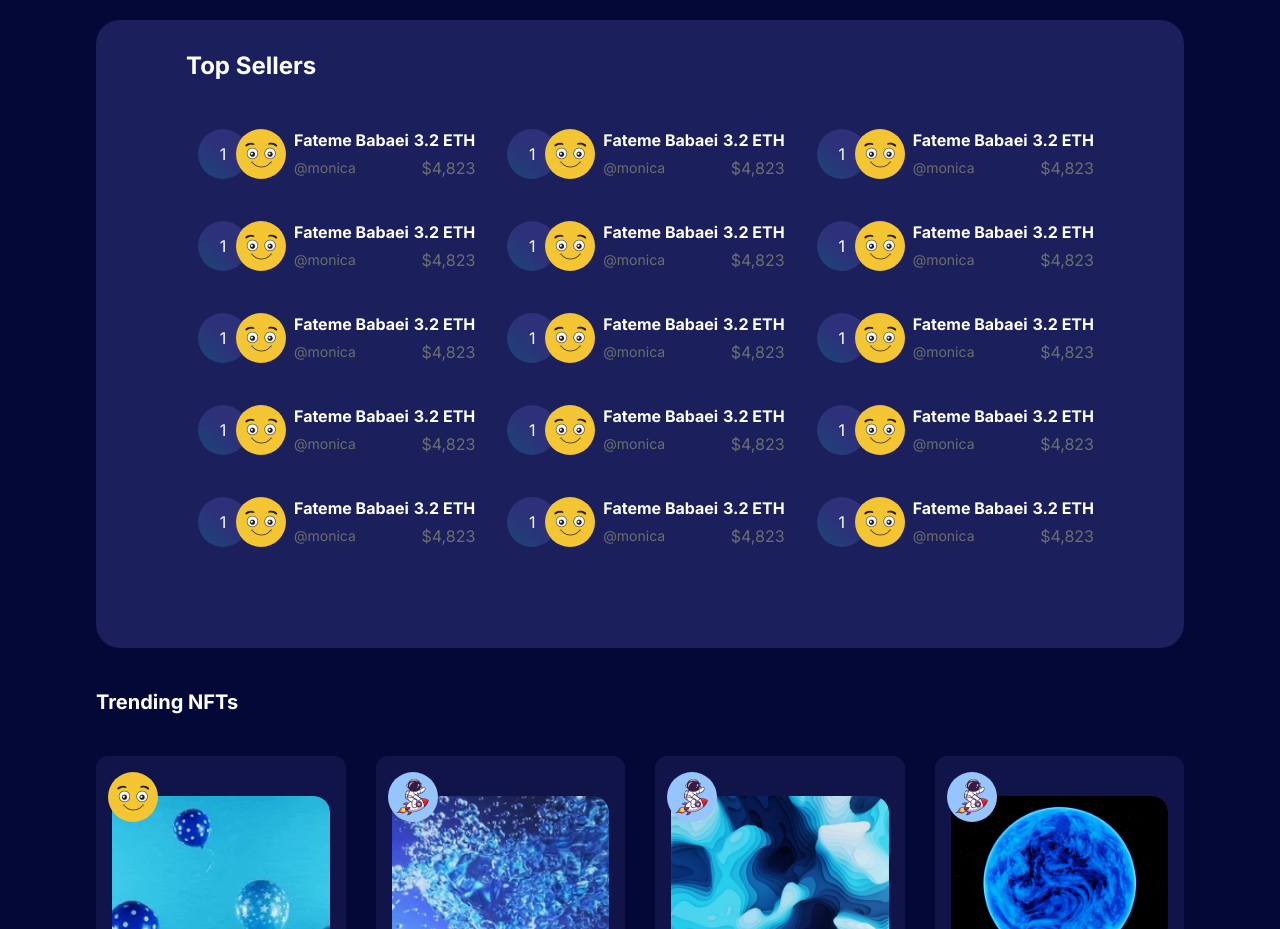
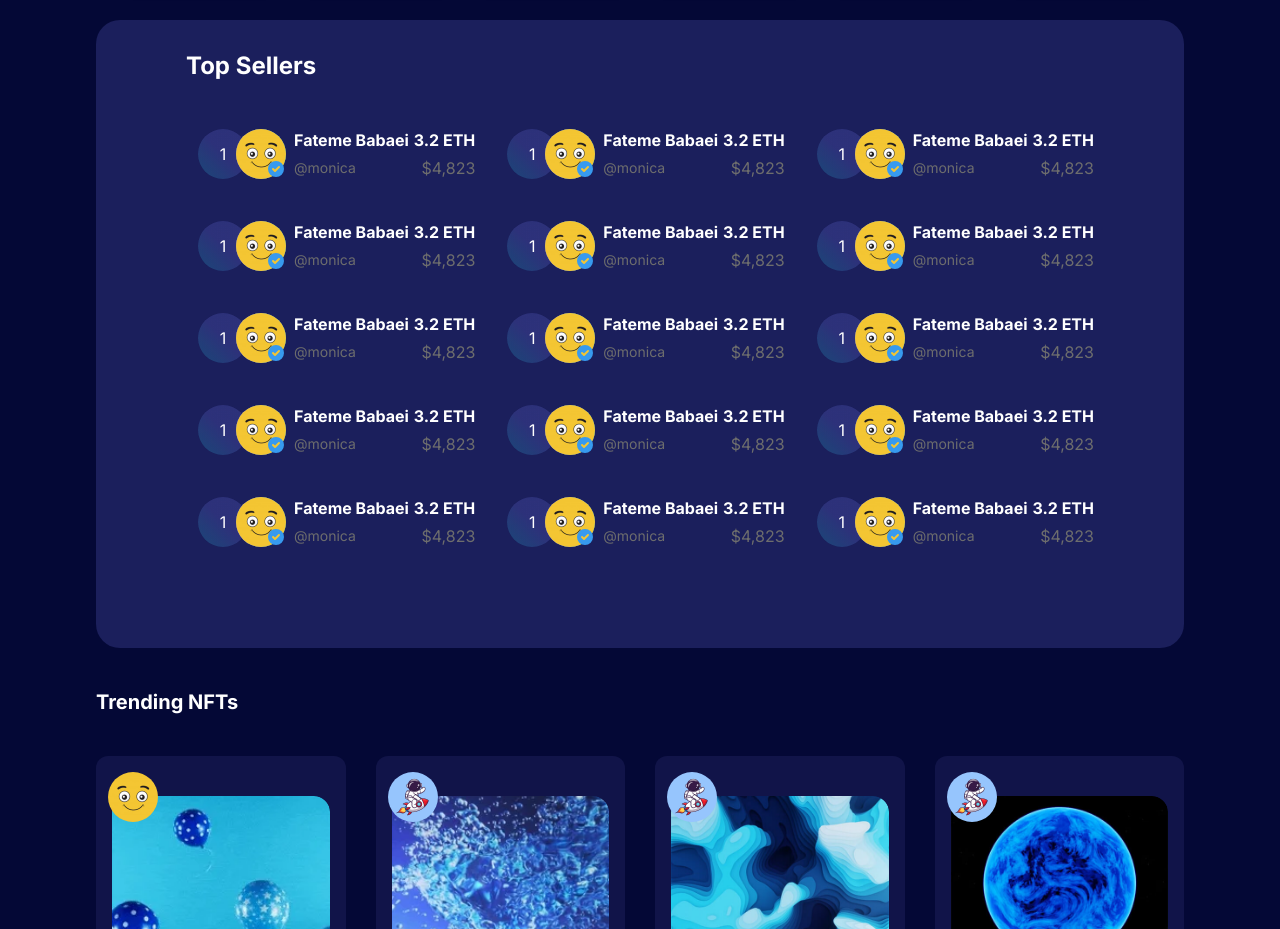
Before and after one commit to babaeiFateme/gigaland, a Next.js app in the folder my-app/: page / in a window 1280 px wide. Shown: the part 880-1809 px from the top of the page. Built offline with nearby package versions, Linux system fonts and the light colour scheme.

Commit message:
fix: fix style from top seller

```diff
--- a/my-app/components/page/landing/TopSeller.tsx
+++ b/my-app/components/page/landing/TopSeller.tsx
@@ -1,5 +1,7 @@
 import Image from "next/image"
 import userImage from "@/public/images/landing/author/author-11.jpg"
+import { FaCircleCheck } from "react-icons/fa6";
+import { HiCheckCircle } from "react-icons/hi";
 
 const TopSeller = () => {
     return (
@@ -16,7 +18,10 @@ const TopSeller = () => {
                                 <div className="rounded-full counter backdrop-blur-md w-[50px] h-[50px] flex items-center justify-center text-white relative -z-0 -right-3">
                                     1
                                 </div>
-                                <Image className="rounded-full relative z-10" src={userImage} alt="user1" width={50} height={50} />
+                                <div className="rounded-full relative z-10 group btn-gradient">
+                                    <Image className="rounded-full group-hover:p-1 transition-all duration-300" src={userImage} alt="user1" width={50} height={50} />
+                                    <HiCheckCircle className="absolute bottom-0 right-0 text-primary-400 text-xl" />
+                                </div>
                             </div>
                             <div className="flex-grow">
                                 <div className="flex justify-between items-center text-white font-bold mb-1 mr-3 lg:mr-0">
@@ -42,7 +47,10 @@ const TopSeller = () => {
                                 <div className="rounded-full counter backdrop-blur-md w-[50px] h-[50px] flex items-center justify-center text-white relative -z-0 -right-3">
                                     1
                                 </div>
-                                <Image className="rounded-full relative z-10" src={userImage} alt="user1" width={50} height={50} />
+                                <div className="rounded-full relative z-10 group btn-gradient">
+                                    <Image className="rounded-full group-hover:p-1 transition-all duration-300" src={userImage} alt="user1" width={50} height={50} />
+                                    <HiCheckCircle className="absolute bottom-0 right-0 text-primary-400 text-xl" />
+                                </div>
                             </div>
                             <div className="flex-grow">
                                 <div className="flex justify-between items-center text-white font-bold mb-1 mr-3 lg:mr-0">
@@ -68,7 +76,10 @@ const TopSeller = () => {
                                 <div className="rounded-full counter backdrop-blur-md w-[50px] h-[50px] flex items-center justify-center text-white relative -z-0 -right-3">
                                     1
                                 </div>
-                                <Image className="rounded-full relative z-10" src={userImage} alt="user1" width={50} height={50} />
+                                <div className="rounded-full relative z-10 group btn-gradient">
+                                    <Image className="rounded-full group-hover:p-1 transition-all duration-300" src={userImage} alt="user1" width={50} height={50} />
+                                    <HiCheckCircle className="absolute bottom-0 right-0 text-primary-400 text-xl" />
+                                </div>
                             </div>
                             <div className="flex-grow">
                                 <div className="flex justify-between items-center text-white font-bold mb-1 mr-3 lg:mr-0">
@@ -94,7 +105,10 @@ const TopSeller = () => {
                                 <div className="rounded-full counter backdrop-blur-md w-[50px] h-[50px] flex items-center justify-center text-white relative -z-0 -right-3">
                                     1
                                 </div>
-                                <Image className="rounded-full relative z-10" src={userImage} alt="user1" width={50} height={50} />
+                                <div className="rounded-full relative z-10 group btn-gradient">
+                                    <Image className="rounded-full group-hover:p-1 transition-all duration-300" src={userImage} alt="user1" width={50} height={50} />
+                                    <HiCheckCircle className="absolute bottom-0 right-0 text-primary-400 text-xl" />
+                                </div>
                             </div>
                             <div className="flex-grow">
                                 <div className="flex justify-between items-center text-white font-bold mb-1 mr-3 lg:mr-0">
@@ -120,7 +134,10 @@ const TopSeller = () => {
                                 <div className="rounded-full counter backdrop-blur-md w-[50px] h-[50px] flex items-center justify-center text-white relative -z-0 -right-3">
                                     1
                                 </div>
-                                <Image className="rounded-full relative z-10" src={userImage} alt="user1" width={50} height={50} />
+                                <div className="rounded-full relative z-10 group btn-gradient">
+                                    <Image className="rounded-full group-hover:p-1 transition-all duration-300" src={userImage} alt="user1" width={50} height={50} />
+                                    <HiCheckCircle className="absolute bottom-0 right-0 text-primary-400 text-xl" />
+                                </div>
                             </div>
                             <div className="flex-grow">
                                 <div className="flex justify-between items-center text-white font-bold mb-1 mr-3 lg:mr-0">
@@ -141,6 +158,7 @@ const TopSeller = () => {
                                 </div>
                             </div>
                         </div>
+
                     </div>
                     <div>
                         <div className="flex gap-2 items-center mb-10">
@@ -148,7 +166,10 @@ const TopSeller = () => {
                                 <div className="rounded-full counter backdrop-blur-md w-[50px] h-[50px] flex items-center justify-center text-white relative -z-0 -right-3">
                                     1
                                 </div>
-                                <Image className="rounded-full relative z-10" src={userImage} alt="user1" width={50} height={50} />
+                                <div className="rounded-full relative z-10 group btn-gradient">
+                                    <Image className="rounded-full group-hover:p-1 transition-all duration-300" src={userImage} alt="user1" width={50} height={50} />
+                                    <HiCheckCircle className="absolute bottom-0 right-0 text-primary-400 text-xl" />
+                                </div>
                             </div>
                             <div className="flex-grow">
                                 <div className="flex justify-between items-center text-white font-bold mb-1 mr-3 lg:mr-0">
@@ -174,7 +195,10 @@ const TopSeller = () => {
                                 <div className="rounded-full counter backdrop-blur-md w-[50px] h-[50px] flex items-center justify-center text-white relative -z-0 -right-3">
                                     1
                                 </div>
-                                <Image className="rounded-full relative z-10" src={userImage} alt="user1" width={50} height={50} />
+                                <div className="rounded-full relative z-10 group btn-gradient">
+                                    <Image className="rounded-full group-hover:p-1 transition-all duration-300" src={userImage} alt="user1" width={50} height={50} />
+                                    <HiCheckCircle className="absolute bottom-0 right-0 text-primary-400 text-xl" />
+                                </div>
                             </div>
                             <div className="flex-grow">
                                 <div className="flex justify-between items-center text-white font-bold mb-1 mr-3 lg:mr-0">
@@ -200,7 +224,10 @@ const TopSeller = () => {
                                 <div className="rounded-full counter backdrop-blur-md w-[50px] h-[50px] flex items-center justify-center text-white relative -z-0 -right-3">
                                     1
                                 </div>
-                                <Image className="rounded-full relative z-10" src={userImage} alt="user1" width={50} height={50} />
+                                <div className="rounded-full relative z-10 group btn-gradient">
+                                    <Image className="rounded-full group-hover:p-1 transition-all duration-300" src={userImage} alt="user1" width={50} height={50} />
+                                    <HiCheckCircle className="absolute bottom-0 right-0 text-primary-400 text-xl" />
+                                </div>
                             </div>
                             <div className="flex-grow">
                                 <div className="flex justify-between items-center text-white font-bold mb-1 mr-3 lg:mr-0">
@@ -226,7 +253,10 @@ const TopSeller = () => {
                                 <div className="rounded-full counter backdrop-blur-md w-[50px] h-[50px] flex items-center justify-center text-white relative -z-0 -right-3">
                                     1
                                 </div>
-                                <Image className="rounded-full relative z-10" src={userImage} alt="user1" width={50} height={50} />
+                                <div className="rounded-full relative z-10 group btn-gradient">
+                                    <Image className="rounded-full group-hover:p-1 transition-all duration-300" src={userImage} alt="user1" width={50} height={50} />
+                                    <HiCheckCircle className="absolute bottom-0 right-0 text-primary-400 text-xl" />
+                                </div>
                             </div>
                             <div className="flex-grow">
                                 <div className="flex justify-between items-center text-white font-bold mb-1 mr-3 lg:mr-0">
@@ -252,7 +282,10 @@ const TopSeller = () => {
                                 <div className="rounded-full counter backdrop-blur-md w-[50px] h-[50px] flex items-center justify-center text-white relative -z-0 -right-3">
                                     1
                                 </div>
-                                <Image className="rounded-full relative z-10" src={userImage} alt="user1" width={50} height={50} />
+                                <div className="rounded-full relative z-10 group btn-gradient">
+                                    <Image className="rounded-full group-hover:p-1 transition-all duration-300" src={userImage} alt="user1" width={50} height={50} />
+                                    <HiCheckCircle className="absolute bottom-0 right-0 text-primary-400 text-xl" />
+                                </div>
                             </div>
                             <div className="flex-grow">
                                 <div className="flex justify-between items-center text-white font-bold mb-1 mr-3 lg:mr-0">
@@ -273,6 +306,7 @@ const TopSeller = () => {
                                 </div>
                             </div>
                         </div>
+
                     </div>
                     <div>
                         <div className="flex gap-2 items-center mb-10">
@@ -280,7 +314,10 @@ const TopSeller = () => {
                                 <div className="rounded-full counter backdrop-blur-md w-[50px] h-[50px] flex items-center justify-center text-white relative -z-0 -right-3">
                                     1
                                 </div>
-                                <Image className="rounded-full relative z-10" src={userImage} alt="user1" width={50} height={50} />
+                                <div className="rounded-full relative z-10 group btn-gradient">
+                                    <Image className="rounded-full group-hover:p-1 transition-all duration-300" src={userImage} alt="user1" width={50} height={50} />
+                                    <HiCheckCircle className="absolute bottom-0 right-0 text-primary-400 text-xl" />
+                                </div>
                             </div>
                             <div className="flex-grow">
                                 <div className="flex justify-between items-center text-white font-bold mb-1 mr-3 lg:mr-0">
@@ -306,7 +343,10 @@ const TopSeller = () => {
                                 <div className="rounded-full counter backdrop-blur-md w-[50px] h-[50px] flex items-center justify-center text-white relative -z-0 -right-3">
                                     1
                                 </div>
-                                <Image className="rounded-full relative z-10" src={userImage} alt="user1" width={50} height={50} />
+                                <div className="rounded-full relative z-10 group btn-gradient">
+                                    <Image className="rounded-full group-hover:p-1 transition-all duration-300" src={userImage} alt="user1" width={50} height={50} />
+                                    <HiCheckCircle className="absolute bottom-0 right-0 text-primary-400 text-xl" />
+                                </div>
                             </div>
                             <div className="flex-grow">
                                 <div className="flex justify-between items-center text-white font-bold mb-1 mr-3 lg:mr-0">
@@ -332,7 +372,10 @@ const TopSeller = () => {
                                 <div className="rounded-full counter backdrop-blur-md w-[50px] h-[50px] flex items-center justify-center text-white relative -z-0 -right-3">
                                     1
                                 </div>
-                                <Image className="rounded-full relative z-10" src={userImage} alt="user1" width={50} height={50} />
+                                <div className="rounded-full relative z-10 group btn-gradient">
+                                    <Image className="rounded-full group-hover:p-1 transition-all duration-300" src={userImage} alt="user1" width={50} height={50} />
+                                    <HiCheckCircle className="absolute bottom-0 right-0 text-primary-400 text-xl" />
+                                </div>
                             </div>
                             <div className="flex-grow">
                                 <div className="flex justify-between items-center text-white font-bold mb-1 mr-3 lg:mr-0">
@@ -358,7 +401,10 @@ const TopSeller = () => {
                                 <div className="rounded-full counter backdrop-blur-md w-[50px] h-[50px] flex items-center justify-center text-white relative -z-0 -right-3">
                                     1
                                 </div>
-                                <Image className="rounded-full relative z-10" src={userImage} alt="user1" width={50} height={50} />
+                                <div className="rounded-full relative z-10 group btn-gradient">
+                                    <Image className="rounded-full group-hover:p-1 transition-all duration-300" src={userImage} alt="user1" width={50} height={50} />
+                                    <HiCheckCircle className="absolute bottom-0 right-0 text-primary-400 text-xl" />
+                                </div>
                             </div>
                             <div className="flex-grow">
                                 <div className="flex justify-between items-center text-white font-bold mb-1 mr-3 lg:mr-0">
@@ -384,7 +430,10 @@ const TopSeller = () => {
                                 <div className="rounded-full counter backdrop-blur-md w-[50px] h-[50px] flex items-center justify-center text-white relative -z-0 -right-3">
                                     1
                                 </div>
-                                <Image className="rounded-full relative z-10" src={userImage} alt="user1" width={50} height={50} />
+                                <div className="rounded-full relative z-10 group btn-gradient">
+                                    <Image className="rounded-full group-hover:p-1 transition-all duration-300" src={userImage} alt="user1" width={50} height={50} />
+                                    <HiCheckCircle className="absolute bottom-0 right-0 text-primary-400 text-xl" />
+                                </div>
                             </div>
                             <div className="flex-grow">
                                 <div className="flex justify-between items-center text-white font-bold mb-1 mr-3 lg:mr-0">
@@ -405,6 +454,7 @@ const TopSeller = () => {
                                 </div>
                             </div>
                         </div>
+
                     </div>
 
                 </div>
```
Also changed, not shown: my-app/app/globals.css (+11 -51 lines).
